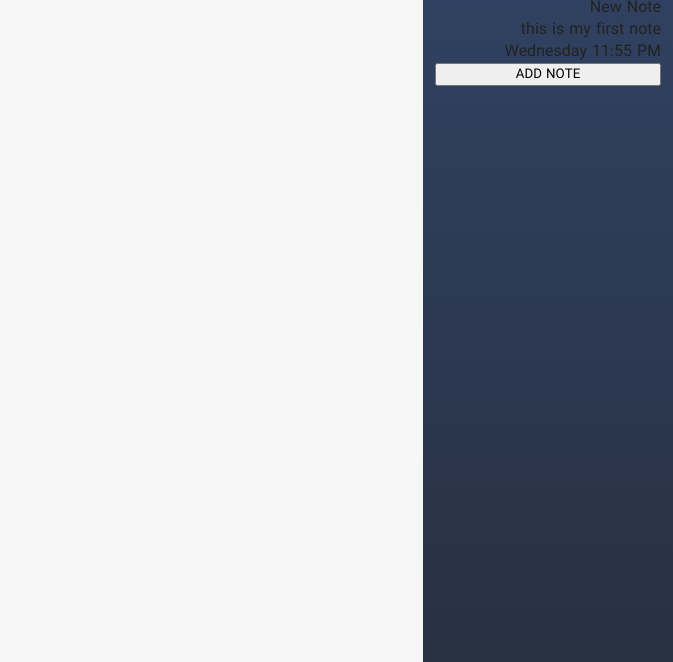
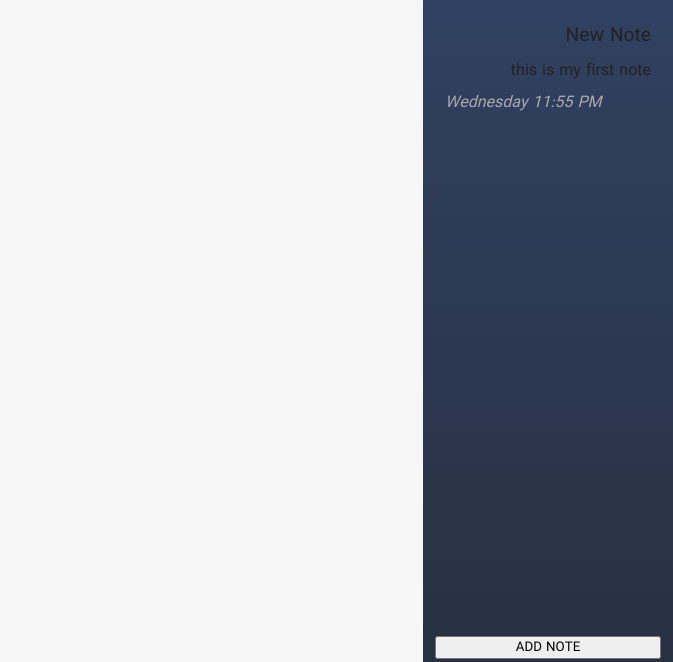
Before and after one commit to MiladNz/NoteApp-Course--Example, a plain HTML site: page index.html in a window 1280 px wide. Shown: the part 138-800 px from the top of the page, without its empty margins (607-1280 px from the left). Drawn offline with Linux system fonts and the light colour scheme.

Commit message:
style-1.1

```diff
--- a/css/style.css
+++ b/css/style.css
@@ -54,3 +54,40 @@ body {
   padding: 2rem 0;
   text-align: center;
 }
+.notes__list {
+  flex-grow: 1;
+  margin-top: 1rem;
+  overflow-y: auto;
+  margin-bottom: 1rem;
+}
+.notes__list::-webkit-scrollbar {
+  display: none;
+}
+.notes__list-item {
+  border-bottom: 1px solid rgba(255, 255, 255, 0.2);
+  margin: 15px 0;
+  cursor: pointer;
+  color: #fff;
+}
+.notes__list-item--selected {
+  background: #eeeeee;
+  color: #7c7c7c;
+  border-radius: 7px;
+  font-weight: bold;
+  padding: 5px;
+}
+.notes__small-title,
+.notes__small-updated {
+  padding: 10px;
+}
+.notes__small-title {
+  font-size: 1.2em;
+}
+.notes__small-body {
+  padding: 0 10px;
+}
+.notes__small-updated {
+  color: #aaaaaa;
+  font-style: italic;
+  text-align: left;
+}
```
